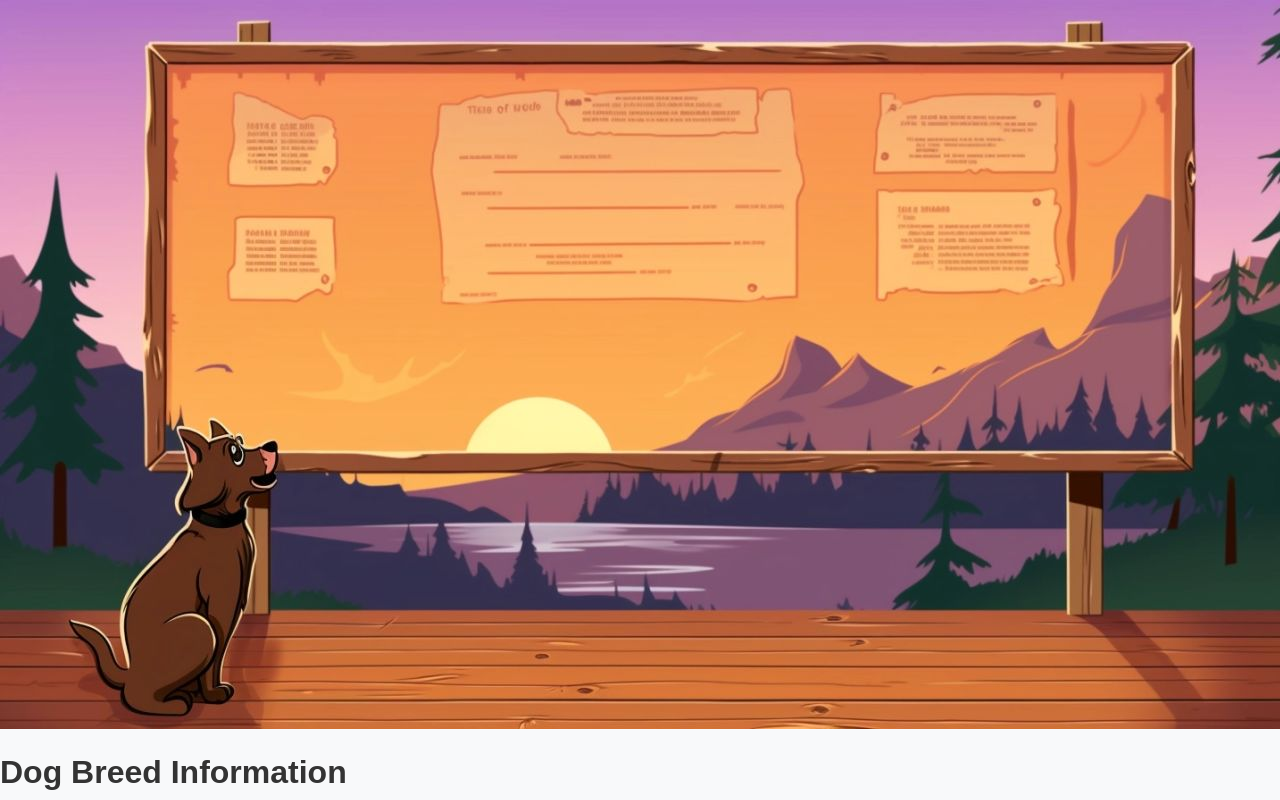
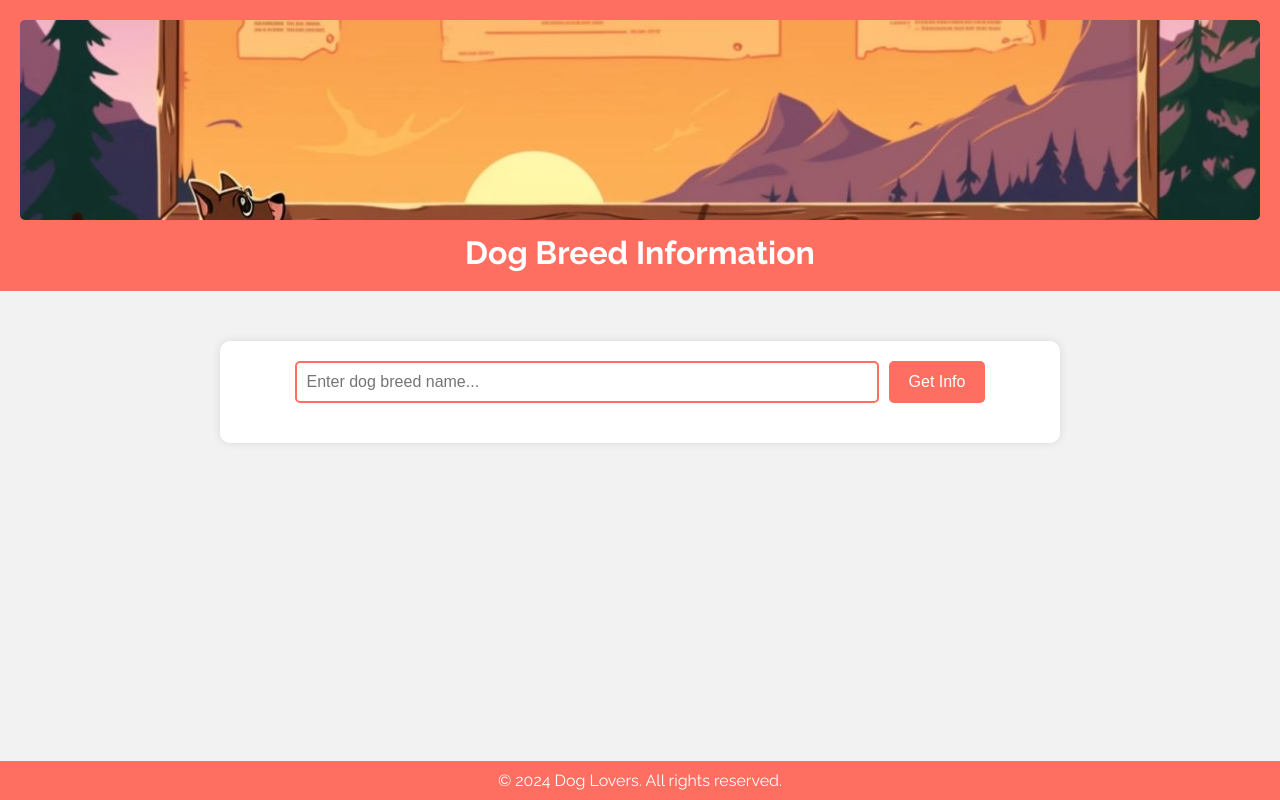
Before and after one commit to Jalajgupta15/Dog-Chatbot, a plain HTML site: page index.html in a window 1280 px wide. Shown: the top 800 px of the page. Drawn offline with Linux system fonts and the light colour scheme.

Commit message:
Update style.css

```diff
--- a/style.css
+++ b/style.css
@@ -1,8 +1,25 @@
+@import url('https://fonts.googleapis.com/css2?family=Raleway:wght@300;400;700&display=swap');
+
 body {
-    font-family: Arial, sans-serif;
+    font-family: 'Raleway', sans-serif;
     margin: 0;
     padding: 0;
-    background-color: #f8f9fa;
+    background-color: #f2f2f2;
+}
+
+header {
+    text-align: center;
+    background-color: #ff6f61;
+    padding: 20px;
+    color: #fff;
+}
+
+header .poster {
+    width: 100%;
+    max-height: 200px;
+    object-fit: cover;
+    border-radius: 5px;
+    margin-bottom: 10px;
 }
 
 .container {
@@ -12,32 +29,42 @@ body {
     padding: 20px;
     background-color: #fff;
     box-shadow: 0 0 10px rgba(0, 0, 0, 0.1);
+    border-radius: 10px;
 }
 
 h1 {
-    color: #333;
+    color: #fff;
+    margin: 0;
+}
+
+.input-container {
+    display: flex;
+    justify-content: center;
     margin-bottom: 20px;
 }
 
 input[type="text"] {
     width: 70%;
     padding: 10px;
-    margin-bottom: 10px;
-    border: 1px solid #ccc;
+    margin-right: 10px;
+    border: 2px solid #ff6f61;
     border-radius: 5px;
+    font-size: 16px;
 }
 
 button {
     padding: 10px 20px;
-    background-color: #007bff;
+    background-color: #ff6f61;
     color: #fff;
     border: none;
     border-radius: 5px;
     cursor: pointer;
+    font-size: 16px;
+    transition: background-color 0.3s ease;
 }
 
 button:hover {
-    background-color: #0056b3;
+    background-color: #e65a50;
 }
 
 #breedInfo {
@@ -49,6 +76,10 @@ button:hover {
     display: flex;
     align-items: center;
     margin-top: 20px;
+    background-color: #ffe3e0;
+    padding: 15px;
+    border-radius: 10px;
+    box-shadow: 0 0 10px rgba(0, 0, 0, 0.1);
 }
 
 .breed-info img {
@@ -60,3 +91,17 @@ button:hover {
 .breed-info div {
     max-width: 600px;
 }
+
+footer {
+    text-align: center;
+    padding: 10px 0;
+    background-color: #ff6f61;
+    color: #fff;
+    position: fixed;
+    width: 100%;
+    bottom: 0;
+}
+
+footer p {
+    margin: 0;
+}
```
